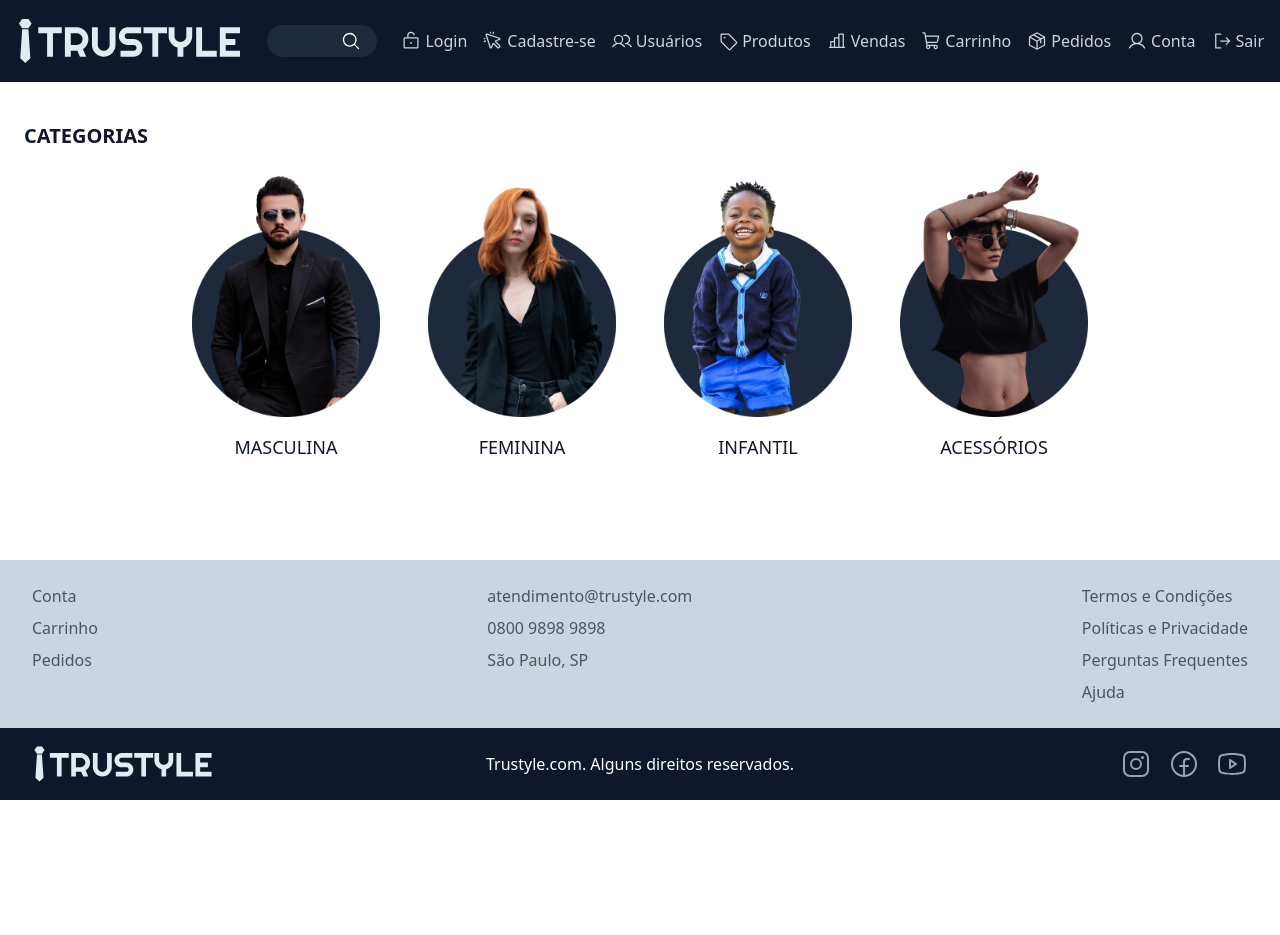
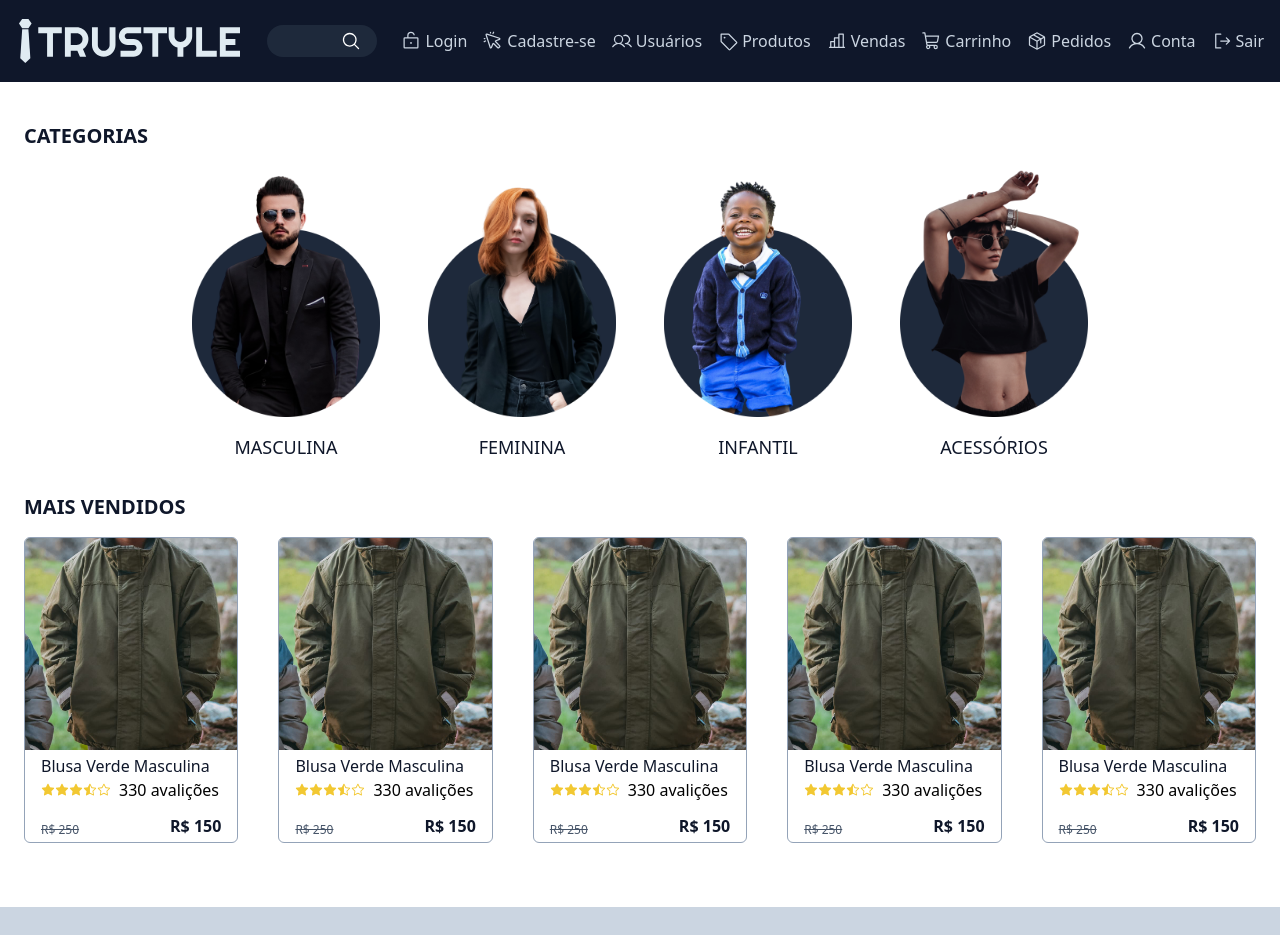
Before and after one commit to gab-braga/marketplace-app, a React (Vite) app: page / in a window 1280 px wide. Shown: the top 935 px of the page. Before the commit the page ends 800 px from the top, so only its background shows below. Built offline with nearby package versions, Linux system fonts and the light colour scheme.

Commit message:
feat: Card and stars

```diff
--- /dev/null
+++ b/src/components/card/index.jsx
@@ -0,0 +1,25 @@
+import { Link } from "react-router-dom";
+import Product from "../../assets/imagens/image-01.jpg";
+import Stars from "../stars";
+
+export default function Card() {
+  return (
+    <Link to="/" className="border border-slate-400 rounded-md overflow-hidden">
+      <div className="h-full p-0 flex flex-col items-start">
+        <img src={Product} className="w-full object-cover object-center" />
+        <div className="w-full flex-1 px-4 py-1 flex flex-col">
+          <h4 className="text-md text-slate-900 font-medium truncate">
+            Blusa Verde Masculina
+          </h4>
+          <Stars rating={3.6} total={330} />
+          <div className="mt-3 flex-1 flex items-end justify-between">
+            <span className="text-xs text-slate-600 line-through">R$ 250</span>
+            <span className="text-end flex-1 text-md text-slate-900 font-bold">
+              R$ 150
+            </span>
+          </div>
+        </div>
+      </div>
+    </Link>
+  );
+}
--- /dev/null
+++ b/src/components/stars/index.jsx
@@ -0,0 +1,29 @@
+import S1 from "../../assets/icons/Star.svg";
+import S2 from "../../assets/icons/StarFill.svg";
+import S3 from "../../assets/icons/StarHalf.svg";
+
+export default function Stars({ rating, total }) {
+  function renderStars() {
+    const stars = [];
+    const maxRating = 5;
+
+    for (let i = 1; i <= maxRating; i++) {
+      if (i <= rating) {
+        stars.push(<img key={i} width={14} height={14} src={S2} />);
+      } else if (i - 0.5 <= rating) {
+        stars.push(<img key={i} width={14} height={14} src={S3} />);
+      } else {
+        stars.push(<img key={i} width={14} height={14} src={S1} />);
+      }
+    }
+
+    return stars;
+  }
+
+  return (
+    <div className="flex items-center justify-start gap-2">
+      <div className="grid grid-cols-5">{renderStars()}</div>
+      <span>{total} avalições</span>
+    </div>
+  );
+}
--- a/src/pages/public/home/index.jsx
+++ b/src/pages/public/home/index.jsx
@@ -3,6 +3,7 @@ import Category1 from "../../../assets/categorias/image-01.png";
 import Category2 from "../../../assets/categorias/image-02.png";
 import Category3 from "../../../assets/categorias/image-03.png";
 import Category4 from "../../../assets/categorias/image-04.png";
+import Card from "../../../components/card";
 
 export default function Home() {
   return (
@@ -52,7 +53,19 @@ export default function Home() {
         </div>
       </section>
 
-      <section></section>
+      <section className="mt-8">
+        <h2 className="text-xl text-slate-900 font-semibold uppercase">
+          Mais Vendidos
+        </h2>
+
+        <div className="mt-4 w-full grid grid-cols-1 xs:grid-cols-2 md:grid-cols-3 lg:grid-cols-4 xl:grid-cols-5 gap-10">
+          <Card />
+          <Card />
+          <Card />
+          <Card />
+          <Card />
+        </div>
+      </section>
     </main>
   );
 }
```
